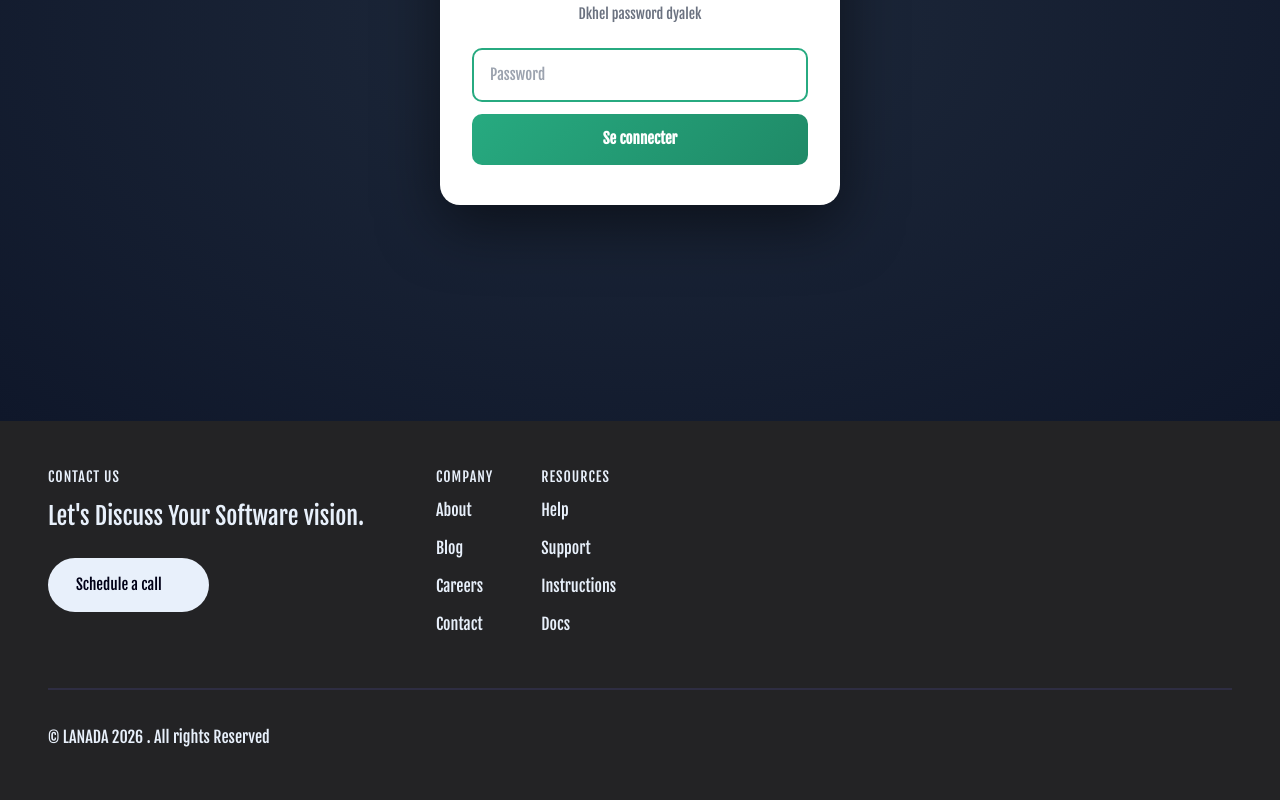
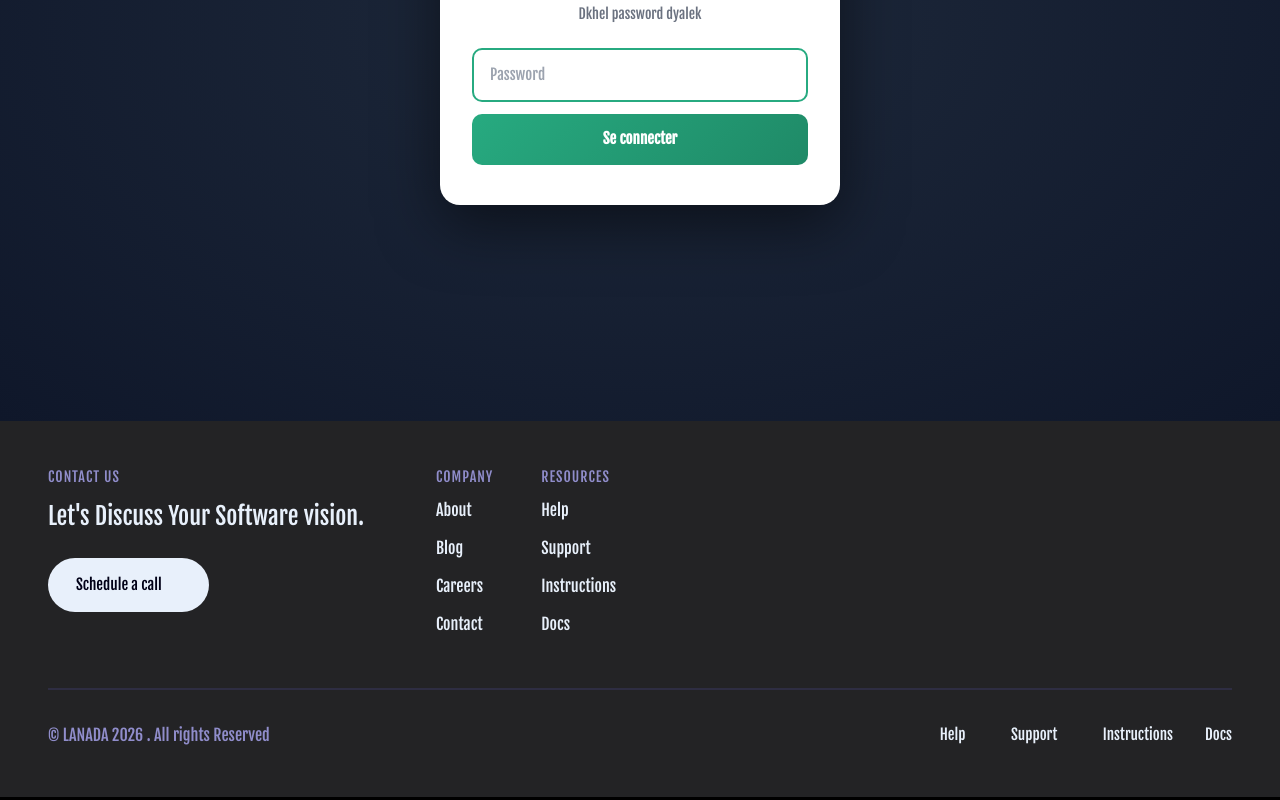
Before and after one commit to Abdoab49/ecommerce-frontend, a React (Create React App) app: page /admin in a window 1280 px wide. Shown: the part 465-1265 px from the top of the page. Built offline with nearby package versions, Linux system fonts and the light colour scheme; some icons are missing; a web font is replaced by a local one.

Commit message:
Footer: bdel social media b help/support links

```diff
--- a/src/Components/Footer/Footer.css
+++ b/src/Components/Footer/Footer.css
@@ -8,25 +8,7 @@
     padding: 48px;
     position: relative;
     width: 100%;
-    margin-top: auto; /* ✅ باش يلصق فـ التحت */
-}
-
-/* ✅ Ila bghiti ykoun Fixed (bhala CodePen l'asli), hayed l'comment mn had l'kode w dir l'classe f JSX */
-/*
-.footer-wrapper {
-    position: fixed;
-    left: 48px;
-    bottom: 58px;
-    right: 48px;
-    border-radius: 16px;
-    background: rgb(0 0 0 / 30%);
-    backdrop-filter: blur(20px);
-    z-index: 100;
-}
-*/
-
-.footer-wrapper :root {
-    --color-primary: #908dcb;
+    margin-top: auto;
 }
 
 * {
@@ -68,7 +50,7 @@
 
 .footer-wrapper h2,
 .footer-wrapper p {
-    color: var(--color-primary);
+    color: #908dcb; /* --color-primary */
 }
 
 .footer-wrapper p {
@@ -133,24 +115,37 @@
 }
 
 .footer-wrapper ul li a:hover {
-    color: var(--color-primary);
+    color: #908dcb;
 }
 
+/* ✅ L'Jdid: Social Links (Help w Support) */
 .footer-wrapper .socials {
     display: flex;
     justify-content: flex-end;
     gap: 16px;
-    font-size: 20px;
-    color: #e8f0fb;
+    font-size: 15px; /* Sgharna chwiya 7it ghadi nzido l'ktba */
 }
 
-.footer-wrapper .socials i {
-    cursor: pointer;
+.footer-wrapper .social-links {
+    display: flex;
+    gap: 24px;
+}
+
+.footer-wrapper .social-links a {
+    display: flex;
+    align-items: center;
+    gap: 8px;
+    text-decoration: none;
+    color: #e8f0fb;
     transition: color 0.3s;
 }
 
-.footer-wrapper .socials i:hover {
-    color: var(--color-primary);
+.footer-wrapper .social-links a i {
+    font-size: 18px;
+}
+
+.footer-wrapper .social-links a:hover {
+    color: #908dcb;
 }
 
 /* ✅ Responsive */
@@ -175,8 +170,8 @@
         gap: 16px;
     }
     .footer-wrapper .links {
-        padding-left: 24px;
-        padding-right: 24px;
+        padding-left: 0;
+        padding-right: 0;
         text-align: center;
         flex-direction: column;
         gap: 24px;
@@ -188,7 +183,13 @@
         padding-left: 0;
         padding-right: 0;
     }
+    /* ✅ F mobile: social links yjiw f weset w ytzadlo toul */
     .footer-wrapper .socials {
         justify-content: center;
     }
+    .footer-wrapper .social-links {
+        flex-direction: column;
+        align-items: center;
+        gap: 12px;
+    }
 }
--- a/src/Components/Footer/Footer.jsx
+++ b/src/Components/Footer/Footer.jsx
@@ -46,11 +46,26 @@ const Footer = () => {
         <div className="left">
           <p>&copy; LANADA 2026 . All rights Reserved</p>
         </div>
+        {/* ✅ Hna bdelna Social Media b Links dyal Help w Support */}
         <div className="right socials">
-          <i className="fa-brands fa-facebook"></i>
-          <i className="fa-brands fa-twitter"></i>
-          <i className="fa-brands fa-discord"></i>
-          <i className="fa-brands fa-linkedin"></i>
+          <div className="social-links">
+            <a href="#" title="Help">
+              <i className="fa-solid fa-circle-question"></i>
+              <span>Help</span>
+            </a>
+            <a href="#" title="Support">
+              <i className="fa-solid fa-headset"></i>
+              <span>Support</span>
+            </a>
+            <a href="#" title="Instructions">
+              <i className="fa-solid fa-book-open"></i>
+              <span>Instructions</span>
+            </a>
+            <a href="#" title="Docs">
+              <i className="fa-solid fa-file-lines"></i>
+              <span>Docs</span>
+            </a>
+          </div>
         </div>
       </div>
     </footer>
```
